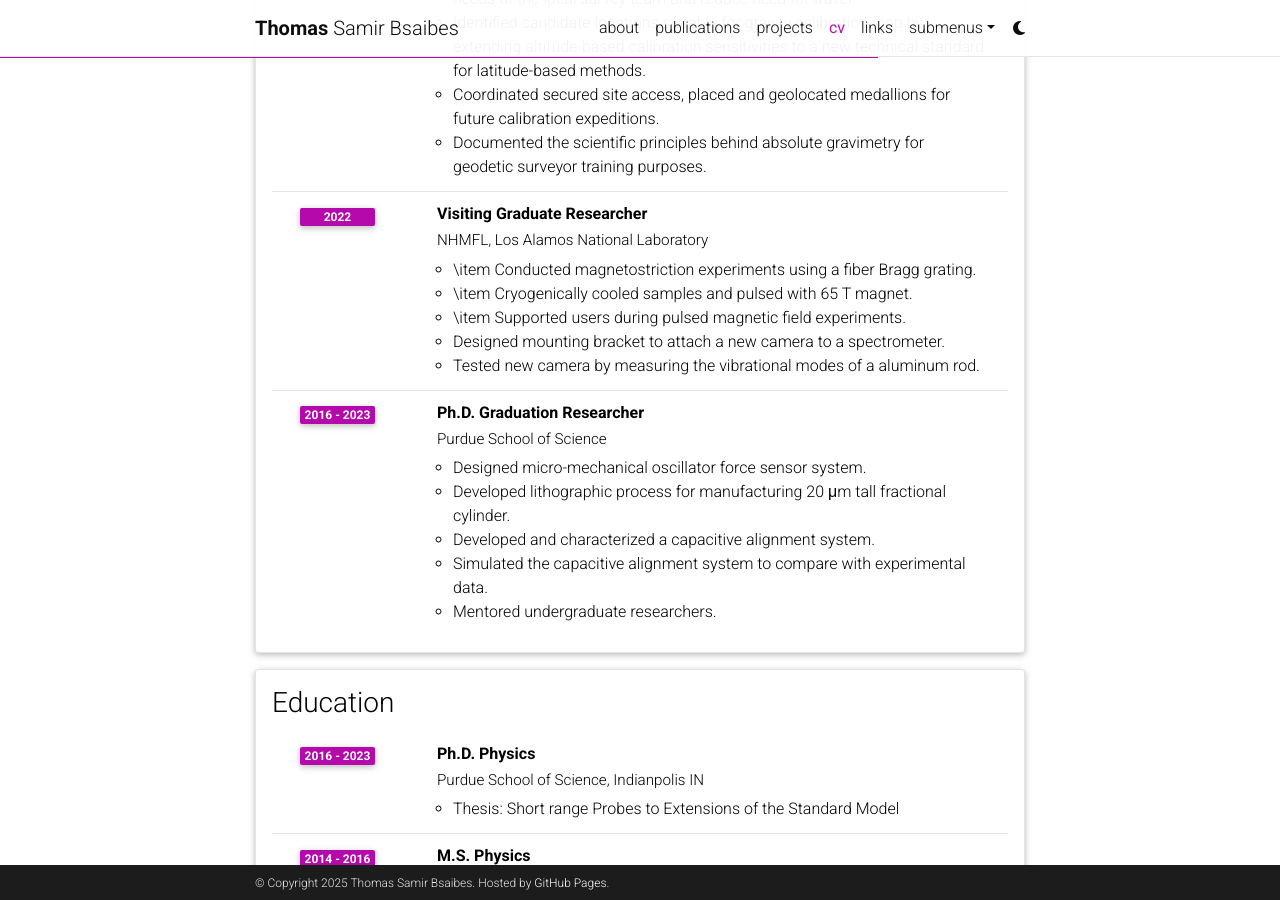
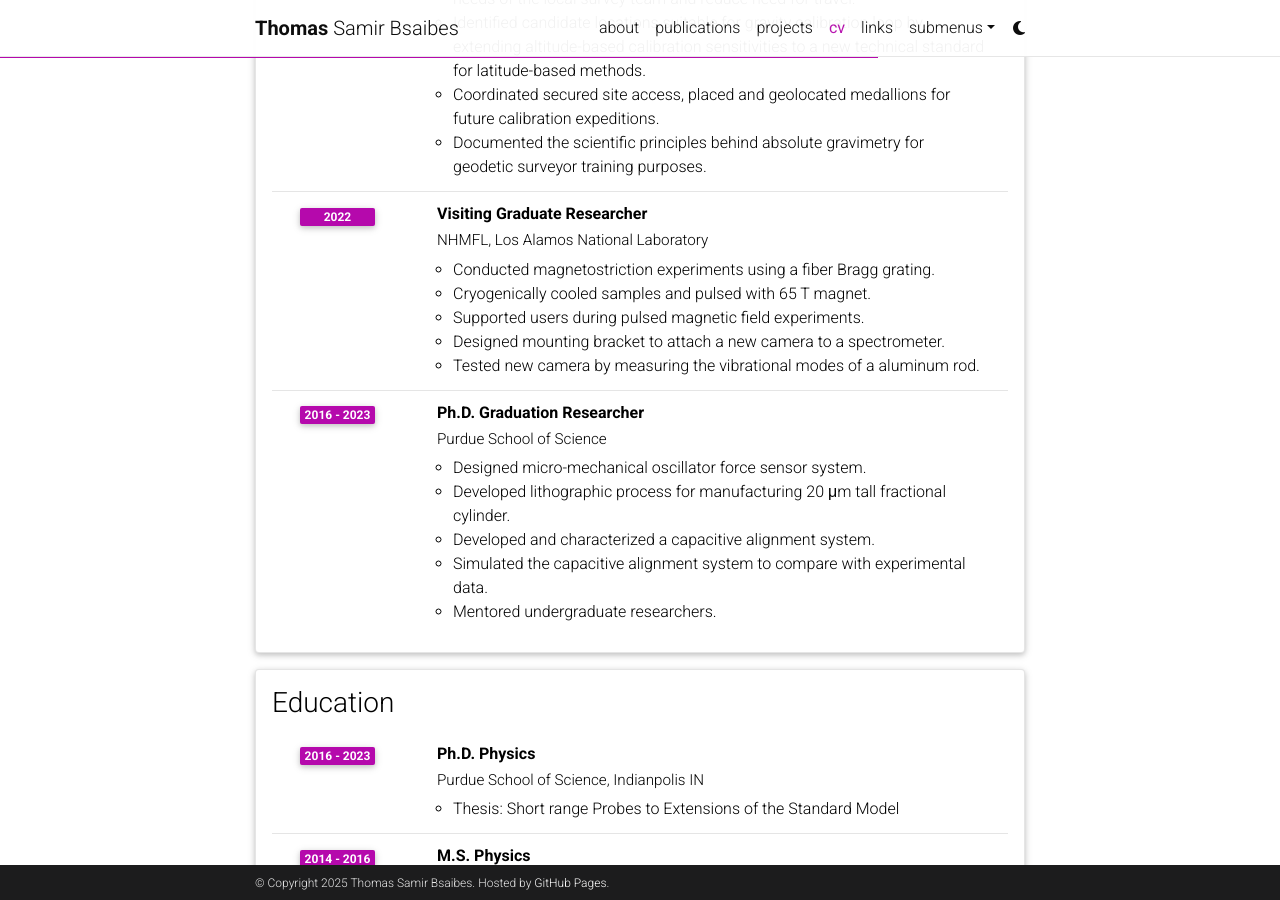
Before and after one commit to BsaibesT/bsaibest.github.io, a Jekyll site: the page built from _pages/cv.md, in a window 1280 px wide and 900 px high, scrolled down 998 px. Built offline with Jekyll 4.4.1, drawn with Linux system fonts in a browser that asks for light colours; comment, search, counter and statistics services are not loaded; a style sheet for code colours, icons or effects is not loaded.

Commit message:
Update cv.yml

```diff
--- a/_data/cv.yml
+++ b/_data/cv.yml
@@ -28,9 +28,9 @@
       title: Visiting Graduate Researcher
       year: 2022
       description:
-        - \item Conducted magnetostriction experiments using a fiber Bragg grating.
-        - \item Cryogenically cooled samples and pulsed with 65 T magnet.
-        - \item Supported users during pulsed magnetic field experiments.
+        - Conducted magnetostriction experiments using a fiber Bragg grating.
+        - Cryogenically cooled samples and pulsed with 65 T magnet.
+        - Supported users during pulsed magnetic field experiments.
         # - Used DMRG techniques to reproduce theoretical results.
         - Designed mounting bracket to attach a new camera to a spectrometer.
         - Tested new camera by measuring the vibrational modes of a aluminum rod.
```
